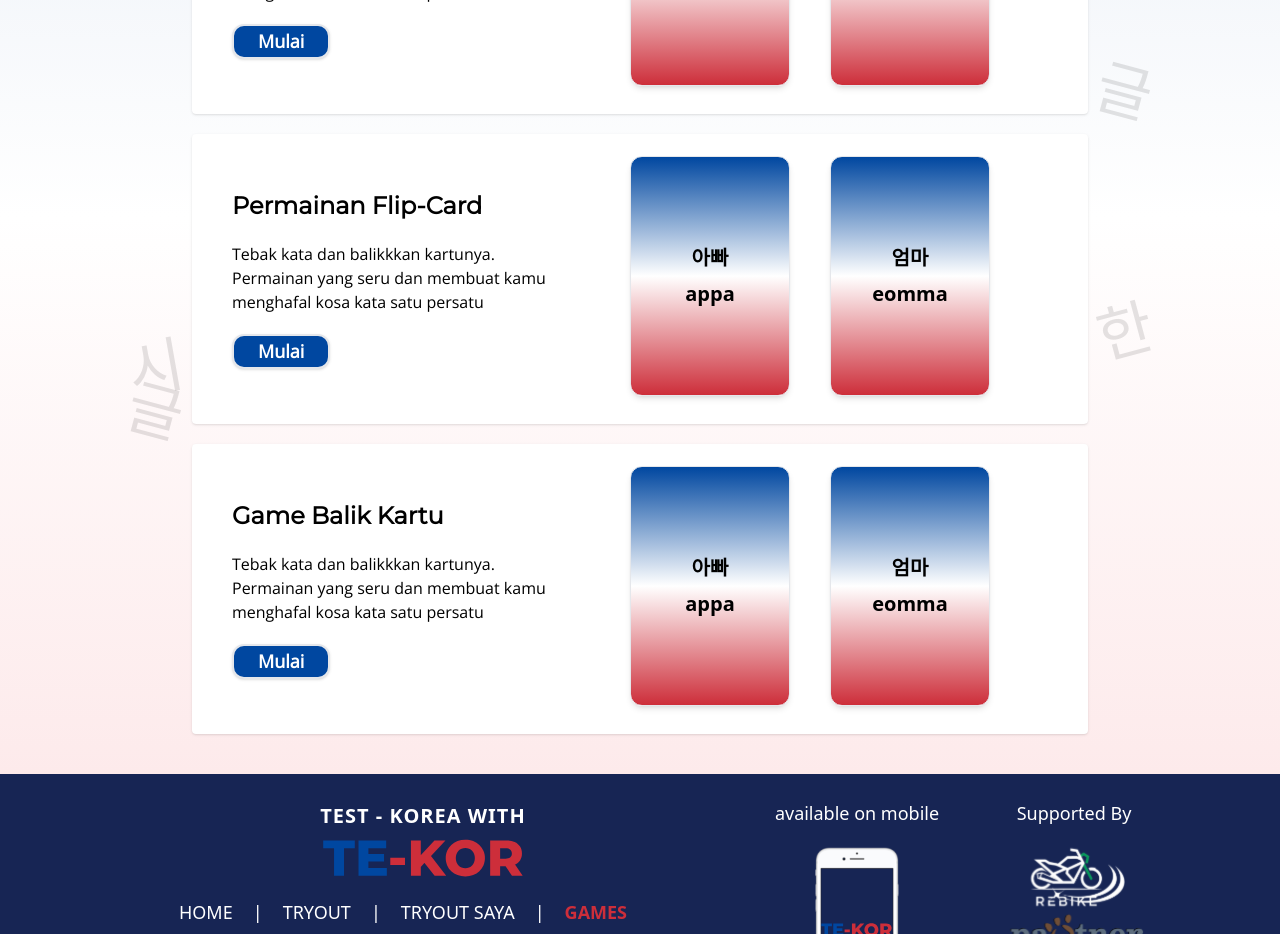
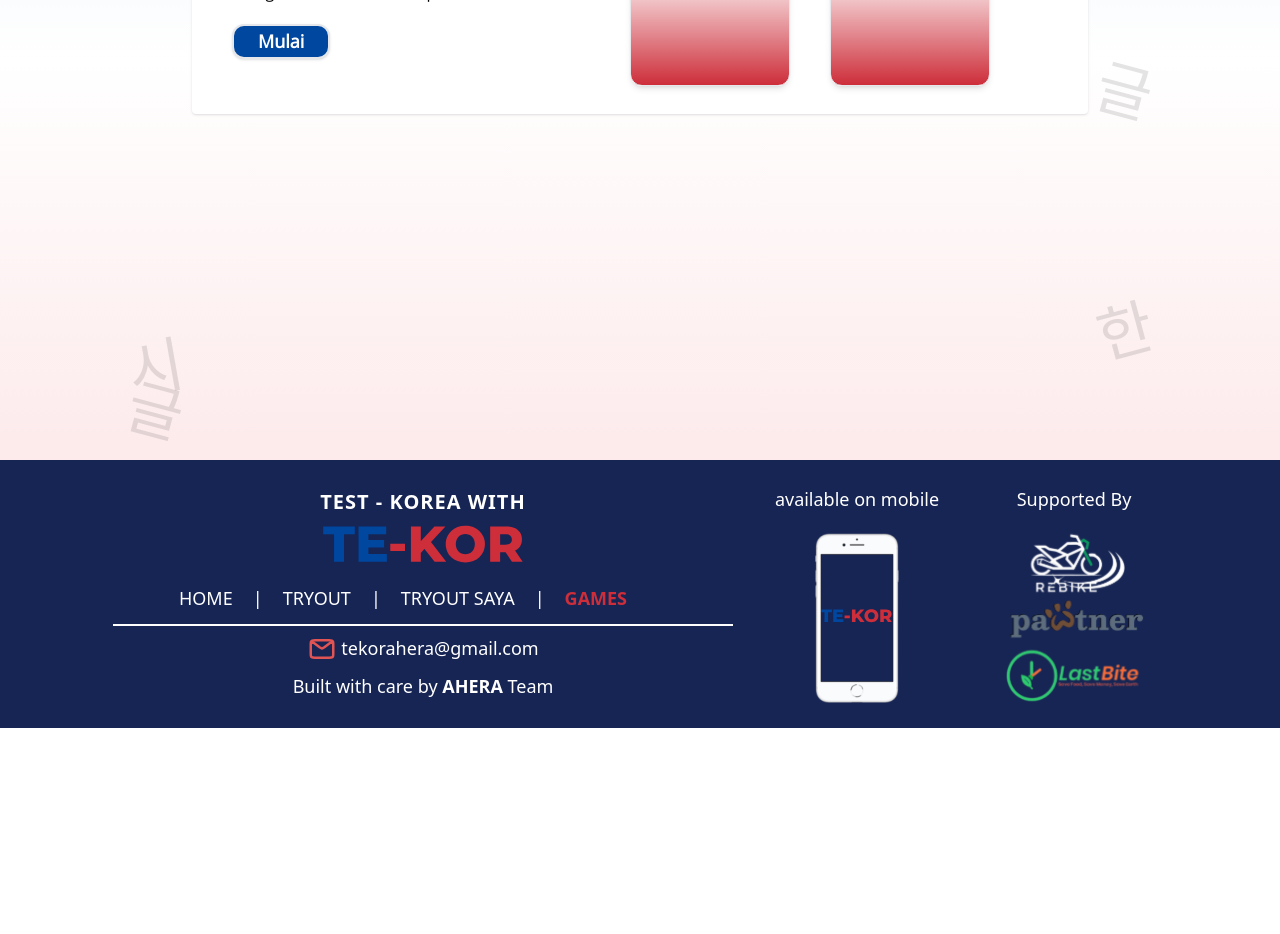
Before and after one commit to adibnur27/KoreanTryout_TE-KOR, a React (Vite) app: page /games in a window 1280 px wide. Shown: the part 340-1274 px from the top of the page. After the commit the page ends 1068 px from the top, so only its background shows below. Built offline with nearby package versions, Linux system fonts and the light colour scheme.

Commit message:
fix: fix data loading issue on Tryouts page

```diff
--- a/src/components/Fotter/Footer.jsx
+++ b/src/components/Fotter/Footer.jsx
@@ -37,9 +37,9 @@ const Footer = () => {
             <path
               d="M4 6L10.1076 10.6123L10.1097 10.614C10.7878 11.1113 11.1271 11.3601 11.4988 11.4562C11.8272 11.5412 12.1725 11.5412 12.501 11.4562C12.8729 11.36 13.2132 11.1105 13.8926 10.6123C13.8926 10.6123 17.8101 7.60594 20 6M3 15.8002V8.2002C3 7.08009 3 6.51962 3.21799 6.0918C3.40973 5.71547 3.71547 5.40973 4.0918 5.21799C4.51962 5 5.08009 5 6.2002 5H17.8002C18.9203 5 19.4796 5 19.9074 5.21799C20.2837 5.40973 20.5905 5.71547 20.7822 6.0918C21 6.5192 21 7.07899 21 8.19691V15.8036C21 16.9215 21 17.4805 20.7822 17.9079C20.5905 18.2842 20.2837 18.5905 19.9074 18.7822C19.48 19 18.921 19 17.8031 19H6.19691C5.07899 19 4.5192 19 4.0918 18.7822C3.71547 18.5905 3.40973 18.2842 3.21799 17.9079C3 17.4801 3 16.9203 3 15.8002Z"
               stroke="#E05454"
-              stroke-width="2"
-              stroke-linecap="round"
-              stroke-linejoin="round"
+              strokeWidth="2"
+              strokeLinecap="round"
+              strokeLinejoin="round"
             />
           </svg>
           <span>tekorahera@gmail.com</span>
--- a/src/pages/Games/Games.jsx
+++ b/src/pages/Games/Games.jsx
@@ -45,28 +45,6 @@ const Games = () => {
             </div>
           </ProductCard>
         </div>
-        <div className="max-w-4xl mx-auto">
-          <ProductCard title="Permainan Flip-Card" subtitle="Tebak kata dan balikkkan kartunya. Permainan yang seru dan membuat kamu menghafal kosa kata satu persatu" buttonText="Mulai" onButtonClick={() => navigate('/flipCard')}>
-            <div className="flex gap-10">
-              {items.map((item, i) => (
-                <div key={i}>
-                  <GameCard frontTopText={item.frontTopText} frontBottomText={item.frontBottomText} backContent={item.backContent} />
-                </div>
-              ))}
-            </div>
-          </ProductCard>
-        </div>
-        <div className="max-w-4xl mx-auto">
-          <ProductCard title="Game Balik Kartu" subtitle="Tebak kata dan balikkkan kartunya. Permainan yang seru dan membuat kamu menghafal kosa kata satu persatu" buttonText="Mulai" onButtonClick={() => navigate('/flipCard')}>
-            <div className="flex gap-10">
-              {items.map((item, i) => (
-                <div key={i}>
-                  <GameCard frontTopText={item.frontTopText} frontBottomText={item.frontBottomText} backContent={item.backContent} />
-                </div>
-              ))}
-            </div>
-          </ProductCard>
-        </div>
       </section>
       <Footer />
     </div>
--- a/src/pages/Tryouts/Tryouts.jsx
+++ b/src/pages/Tryouts/Tryouts.jsx
@@ -15,8 +15,13 @@ const Tryouts = () => {
 
   useEffect(() => {
   getAllTestPackages()
-      .then((data) => {
-        setPackages(data || []);
+    .then((res) => {
+      if (res?.data) {
+        setPackages(res.data); // simpan sebagai object, bukan array
+      } else {
+        setPackages({});
+        console.error("Expected object with 'data' array, but got:", res);
+      }
     })
     .catch(() => {
       alert("Gagal memuat data paket!");
@@ -65,7 +70,8 @@ const Tryouts = () => {
             packages.length === 0 ? (
               <p className="text-center text-lg">Tidak ada paket tersedia.</p>
             ) : (
-            [...packages].map((pkg) => (
+              Array.isArray(packages) &&
+              packages.map((pkg) => (
                 <ProductCard
                   key={pkg.id}
                   title={pkg.name || "Tanpa Judul"}
```
Lines whose indentation alone changed are shown as unchanged.
